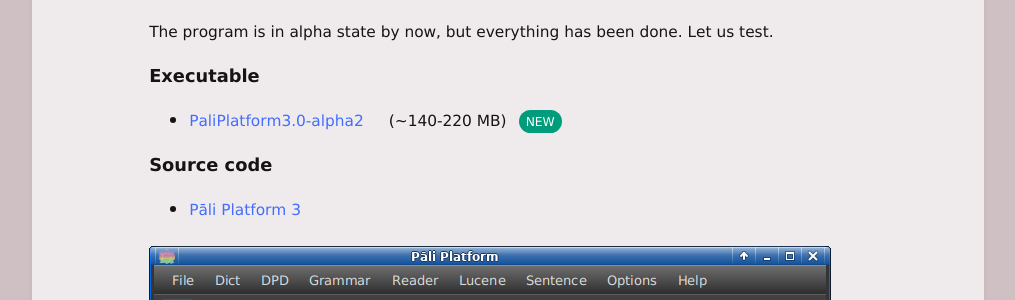
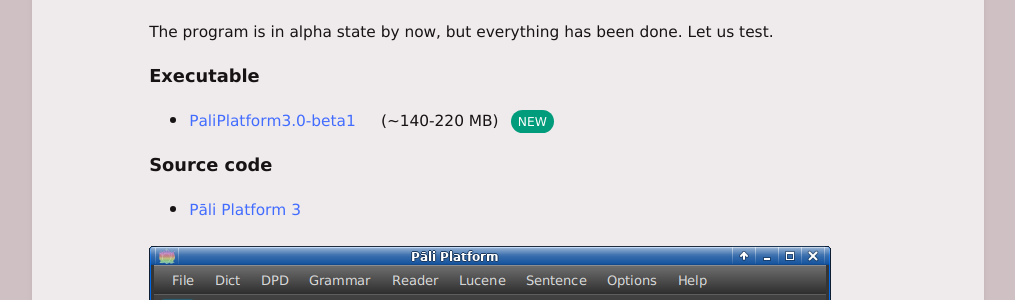
Before and after one commit to bhaddacak/bhaddacak.github.io, a Jekyll site: the page built from _pages/platform3.md, in a window 1280 px wide and 900 px high, scrolled down 651 px. Shown: the part 153-453 px from the top of the window, without its empty margins (132-1147 px from the left). Built offline with Jekyll 4.4.1, drawn with Linux system fonts in a browser that asks for light colours.

Commit message:
Update platform3 after the first beta

```diff
--- a/_pages/platform3.md
+++ b/_pages/platform3.md
@@ -13,7 +13,7 @@
 
 ### Executable
 
-- [PaliPlatform3.0-alpha2](https://github.com/bhaddacak/paliplatform/releases){:target="\_blank"} <svg class="icon"><use xlink:href="/assets/fontawesome/custom.svg#github-alt"></use></svg> (~140-220 MB)<span class="label label-green">new</span>
+- [PaliPlatform3.0-beta1](https://github.com/bhaddacak/paliplatform/releases){:target="\_blank"} <svg class="icon"><use xlink:href="/assets/fontawesome/custom.svg#github-alt"></use></svg> (~140-220 MB)<span class="label label-green">new</span>
 
 ### Source code
 
```
